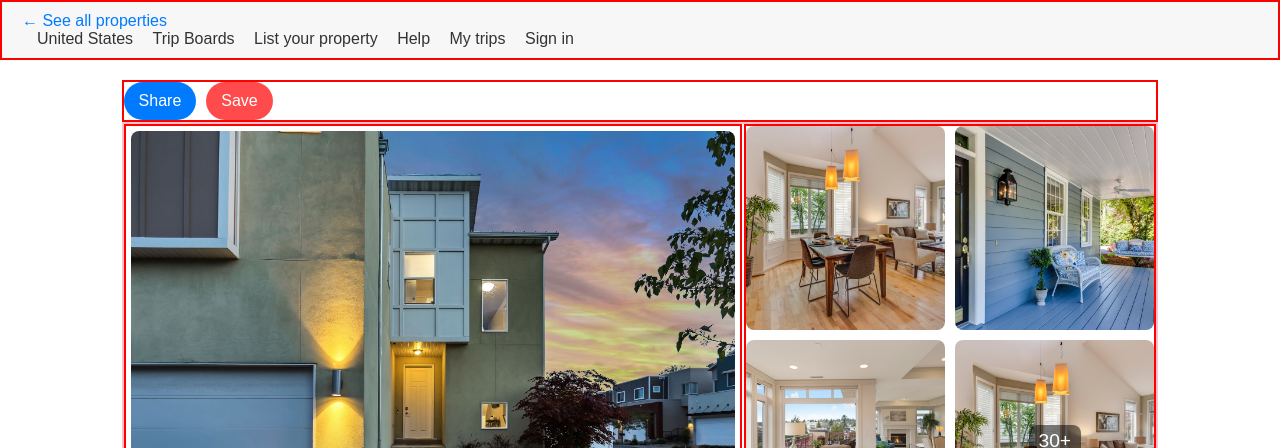
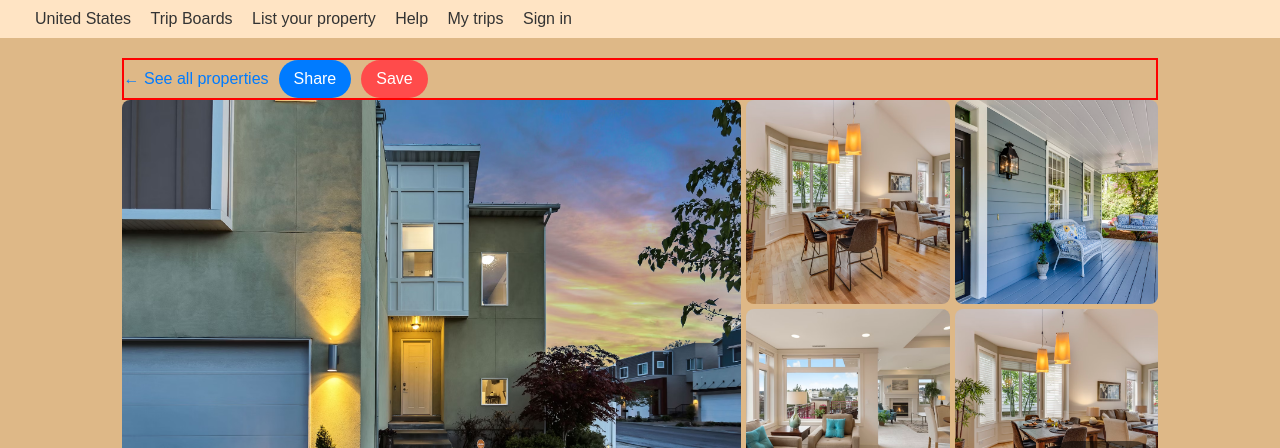
Before and after one commit to SHINO-01/W3_Assignment_01, a plain HTML site: page index.html in a window 1280 px wide. Shown: the top 448 px of the page. Drawn offline with Linux system fonts and the light colour scheme.

Commit message:
Finished the image gallery part

```diff
--- a/index.html
+++ b/index.html
@@ -5,11 +5,11 @@
     <meta name="viewport" content="width=device-width, initial-scale=1.0">
     <title>Image Gallery</title>
     <link rel="stylesheet" href="style.css">
+    <script src="https://kit.fontawesome.com/32f2f78ae7.js" crossorigin="anonymous"></script>
 </head>
 <body>
     <header>
         <nav>
-            <a href="#" class="back-arrow">← See all properties</a>
             <div class="nav-links">
                 <a href="#">United States</a>
                 <a href="#">Trip Boards</a>
@@ -22,6 +22,7 @@
     </header>
     <main>
         <div class="buttons">
+            <a href="#" class="back-arrow">← See all properties</a>
             <button class="share">Share</button>
             <button class="save">Save</button>
         </div>
@@ -35,7 +36,7 @@
                 <img src="images/image05.png" alt="none">
                 <div class="image-overlay">
                     <img src="images/image06.png" alt="Small Image 4">
-                    <span>30+ </span>
+                    <span><i class="fa-regular fa-images"></i> 30+</span>
                 </div>
             </div>
         </div>
--- a/style.css
+++ b/style.css
@@ -6,27 +6,30 @@
 
 body {
     font-family: Arial, sans-serif;
+    background-color: burlywood;
 }
-
+/*header part*/
 header {
     display: flex;
     justify-content: space-between;
     padding: 10px 20px;
-    background-color: #f7f7f7;
-    border: 2px solid red;
+    background-color: bisque;
 }
 
 .back-arrow {
     text-decoration: none;
     color: #007bff;
 }
-
+.nav-links{
+    background-color: bisque;
+    color: bisque;
+}
 .nav-links a {
     margin-left: 15px;
     text-decoration: none;
     color: #333;
 }
-
+/*Images part-- gallery*/
 main {
     max-width: 85%;
     max-height: 50%;
@@ -37,13 +40,11 @@ main {
 .gallery {
     display: grid;
     grid-template-columns: 3fr 2fr; /* Increase the left side */
-    gap: 2px;
-    border: 2px solid pink;
+    gap: 5px;
 }
 .main-image {
-    border: 2px solid red;
     display: inline-block; /* Make .main-image wrap around its content */
-    padding: 5px;
+    padding: 0px;
 }
 .main-image img {
     width: 100%; /* Let the image naturally size within .main-image */
@@ -64,8 +65,8 @@ main {
 .small-images {
     display: grid;
     grid-template-columns: 1fr 1fr; /* Create two equal columns */
-    gap: 10px;
-    border: 2px solid red;
+    gap: 5px;
+    padding-bottom: 5px;
 }
 
 .small-images img,
@@ -84,14 +85,22 @@ main {
 }
 
 .image-overlay span {
+    margin-top: 60%;
+    margin-left: 45%;
+    display: flex;
+    align-items: center; /* Center vertically */
+    justify-content: center; /* Center horizontally */
     position: absolute;
     color: white;
     background-color: rgba(0, 0, 0, 0.5);
     padding: 5px 10px;
-    border-radius: 8px;
-    font-size: 1.2em;
+    gap: 10px;
+    border-radius: 40px;
+    font-size: 30px;
+    width: 120px; /* Ensures the span fills its parent if needed */
+    height: 60px; /* Ensures the span fills its parent if needed */
 }
-
+/*save and share buttons*/
 .buttons {
     margin-top: 10px;
     display: flex;
@@ -117,3 +126,8 @@ button {
     background-color: #ff4b4b;
     color: white;
 }
+
+/*-------------------------------------------------------ICONS-----------------------------------*/
+.fa-images{
+    font-size: 30px;
+}
```
